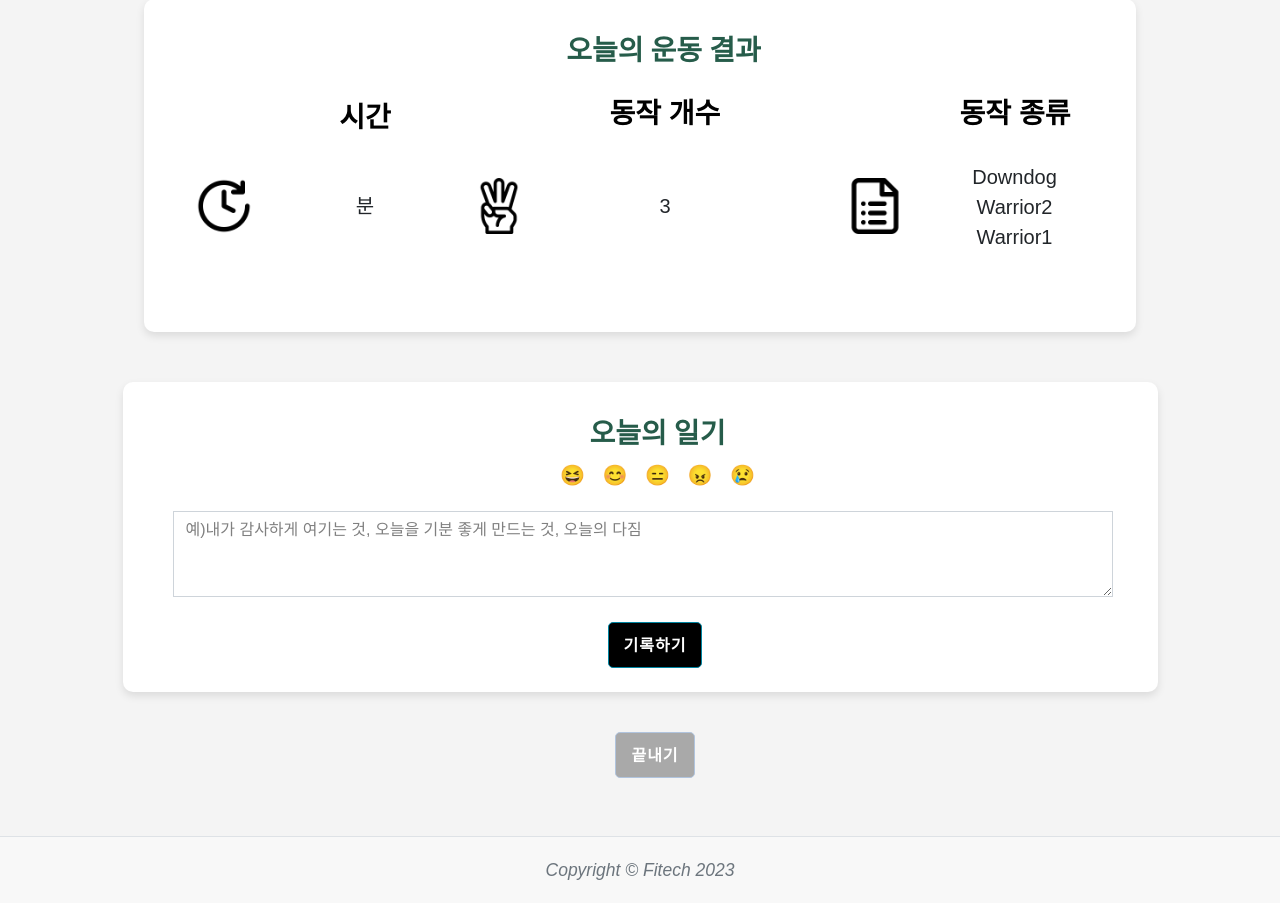
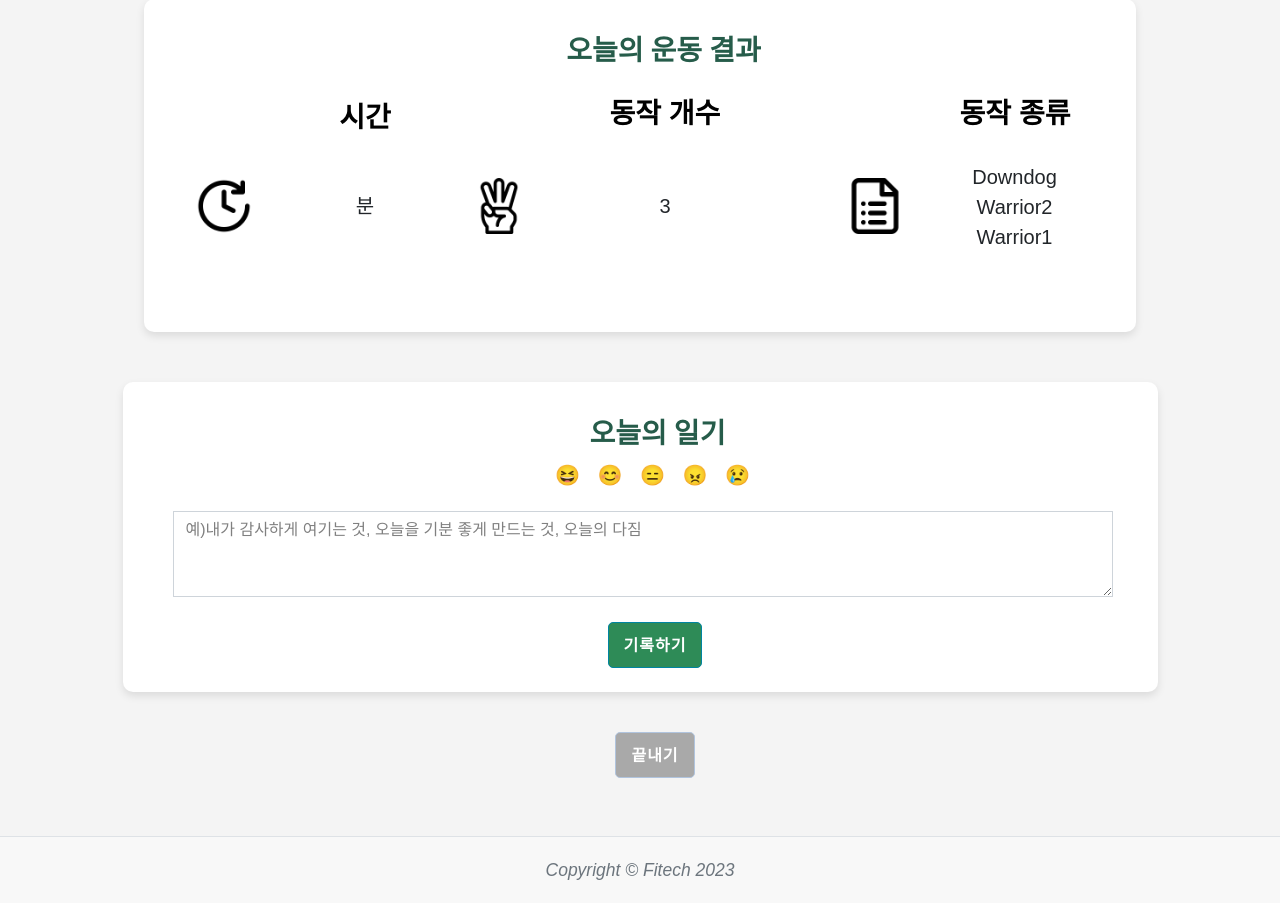
Before and after one commit to yeong1225/fitech, a Python web app: template flask/templates/after.html in a window 1280 px wide. Shown: the part 113-1016 px from the top of the page. Run offline with Jinja, Linux system fonts and the light colour scheme; the template is opened without the code that fills it, so the values that code supplies are empty; some libraries are stand-ins or nearby versions; some web fonts are replaced.

```diff
--- a/flask/templates/after.html
+++ b/flask/templates/after.html
@@ -394,7 +394,7 @@
 
     #button,
     .your-button-class {
-        background-color: black;
+        background-color: #2E8B57;
         /* Soft blue */
         /* other styles if needed */
     }
@@ -550,17 +550,36 @@
         box-shadow: 0 4px 8px rgba(0, 0, 0, 0.1);
         height: 310px;
     }
-    .result{
+
+    .result {
         font-size: 28px;
         font-family: 'SUITE-Regular', 'sans-serif';
         transform: translateY(15px);
 
     }
 
-    .record{
+    .record {
         text-align: center;
         font-family: 'SUITE-Regular', 'sans-serif';
         transform: translateY(15px);
+    }
+
+    .emoji-container {
+        display: flex;
+        align-items: center;
+    }
+
+    .emoji-buttons {
+        flex-grow: 1;
+        /* 가운데로 확장되도록 설정 */
+        margin-right: 10px;
+        /* 선택적으로 여백 조정 가능 */
+    }
+
+    .emoji-display {
+        transform: translateY(16px);
+        order: -1;
+        /* 순서를 지정하여 emoji-display를 왼쪽에 배치합니다 */
     }
 </style>
 {% endblock %}
@@ -578,7 +597,7 @@
                         <div class="row moveright">
 
                             <div class="col-md-12 text-center">
-                                <h2 class ="result">
+                                <h2 class="result">
                                     오늘의 운동 결과</h2>
                             </div>
                         </div>
@@ -633,7 +652,8 @@
         <!-- Emotion Emoji Buttons -->
         <div class="emotion-record-box mt-5 ">
             <div class="emotion-recording moveright">
-                <h3 class = "record">오늘의 일기</h3>
+                <h3 class="record">오늘의 일기</h3>
+                <div class="emoji-container">
                     <div class="emoji-buttons" style="text-align: center;">
                         <button class="emoji-btn" data-emotion="excited">😆</button>
                         <button class="emoji-btn" data-emotion="happy">😊</button>
@@ -643,6 +663,7 @@
                     </div>
                     <div class="emoji-display">
                         <span id="selectedEmojiDisplay"></span>
+                    </div>
                 </div>
             </div>
             <form>
```
Also changed, not shown: flask/templates/calendar.html (+35 -35 lines). Lines whose indentation alone changed are shown as unchanged.
